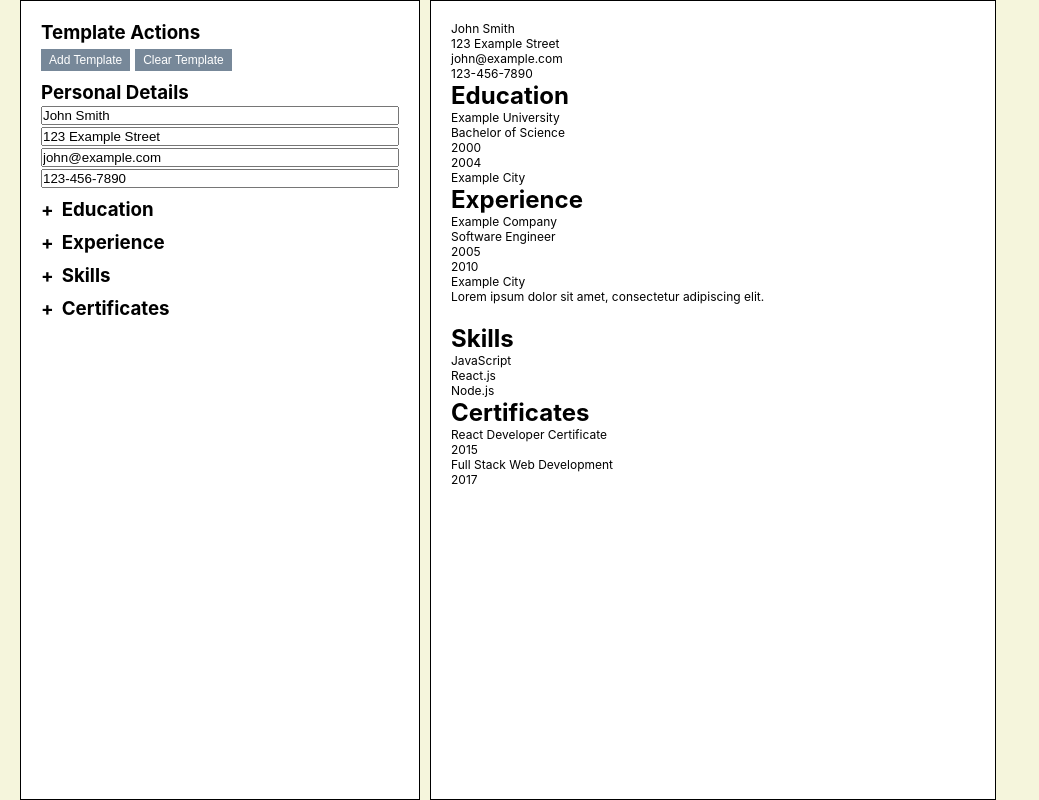
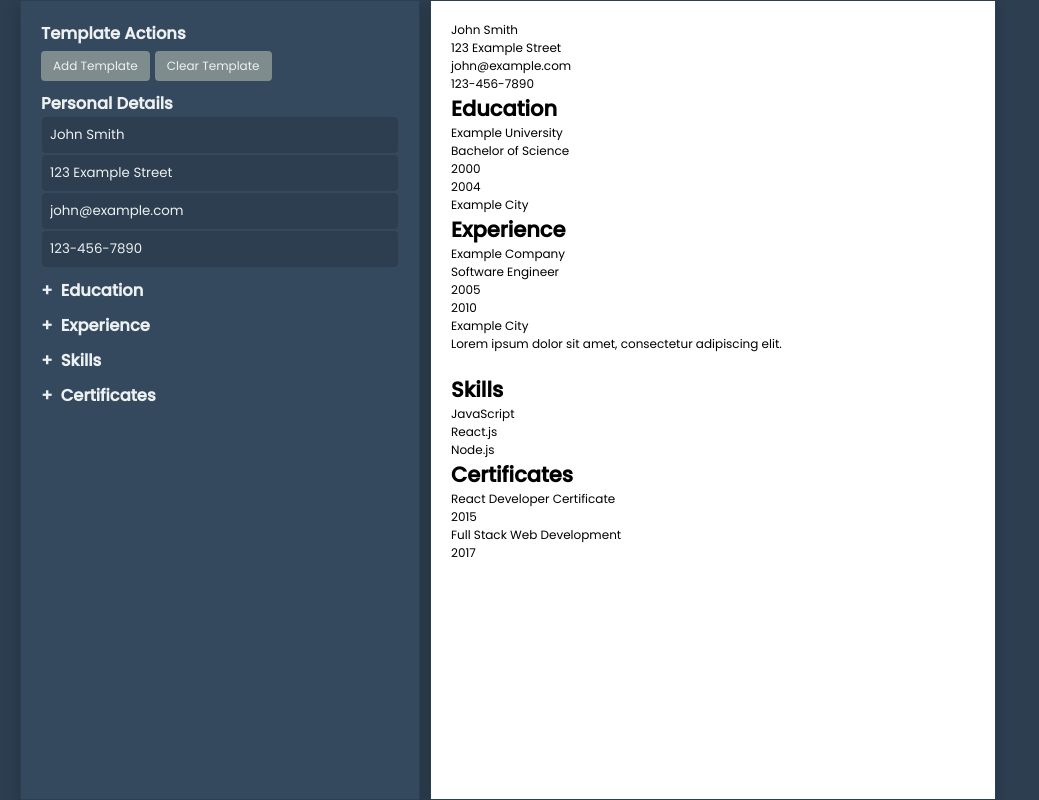
Before and after one commit to ShawnEdgell/CV-Application, a React (Vite) app: page / in a window 1280 px wide. Shown: the whole page, without its empty margins (0-1039 px from the left). Built offline with nearby package versions, Linux system fonts and the light colour scheme; the HTML template or start-up script is replaced by a standard one.

Commit message:
more styling

```diff
--- a/src/App.css
+++ b/src/App.css
@@ -1,7 +1,10 @@
+@import url('https://fonts.googleapis.com/css2?family=Poppins:wght@400;500&display=swap');
+
 * {
   margin: 0;
   padding: 0;
   box-sizing: border-box;
+  font-family: 'Poppins', sans-serif;
 }
 
 body {
@@ -9,7 +12,8 @@ body {
   display: flex;
   align-items: center;
   padding: 20px;
-  background-color: beige;
+  background-color: #2c3e50; /* Dark bluish-gray */
+  font-size: 14px;
 }
 
 p, li {
@@ -25,28 +29,43 @@ p, li {
 .left-side,
 .right-side {
   word-wrap: break-word;
-  background-color: white;
   padding: 20px;
   height: 800px;
-  border: 1px solid black;
+  border: 1px solid #2c3e50;
   overflow-x: scroll;
+  box-shadow: 0px 4px 10px rgba(0, 0, 0, 0.2); /* subtle shadow for depth */
+  transition: box-shadow 0.3s;
+}
+
+.left-side,
+.right-side:hover {
+  box-shadow: 0px 6px 15px rgba(0, 0, 0, 0.2);
 }
 
 .right-side {
   width: calc(800px / 1.4142);
+  background-color: white;
+  color: black;
 }
 
 .left-side {
+  color: #ecf0f1; /* Light font color */
   display: flex;
   flex-direction: column;
   gap: 10px;
   width: 400px;
+  background-color: #34495e; /* Slightly lighter bluish-gray for contrast */
 }
 
 input[type="text"],
 textarea {
   width: 100%;
   box-sizing: border-box;
+  padding: 8px;
+  border-radius: 5px;
+  background-color: #2c3e50;
+  color: #ecf0f1; /* Text color matching the body */
+  border: 1px solid #34495e;
 }
 
 .education-dates,
@@ -56,30 +75,32 @@ textarea {
 }
 
 button {
-  background-color: lightslategray;
-  color: white;
+  background-color: #7f8c8d; /* Dark gray */
+  color: #ecf0f1;
   border: none;
-  padding: 4px 8px;
+  padding: 6px 12px;
   text-align: center;
   text-decoration: none;
   display: inline-block;
   font-size: 12px;
+  border-radius: 4px;
   margin: 5px 5px 0 0;
   cursor: pointer;
+  transition: background-color 0.3s;
 }
 
 button:hover {
-  opacity: 0.9;
+  background-color: #95a5a6; /* Lighter gray on hover */
 }
 
 .section h3 {
   cursor: pointer;
-  transition: background-color 0.3s;
+  transition: background-color 0.3s, color 0.3s;
 }
 
 .section h3:hover {
-  background-color: #f5f5f5; /* light grey background on hover */
-  text-decoration: underline;
+  background-color: #7f8c8d;
+  color: #2c3e50;
 }
 
 .toggle-icon {
@@ -89,9 +110,9 @@ button:hover {
 }
 
 .collapsed .toggle-icon {
-  transform: rotate(0deg); /* '+' icon for collapsed state */
+  transform: rotate(0deg);
 }
 
 .expanded .toggle-icon {
-  transform: rotate(45deg); /* '-' icon for expanded state */
+  transform: rotate(45deg);
 }
--- a/src/App.jsx
+++ b/src/App.jsx
@@ -1,5 +1,6 @@
 import { useState, useEffect } from 'react';
 import './App.css';
+
 
 function App() {
   const defaultTemplate = {
@@ -94,6 +95,8 @@ function App() {
     setPhoneNumber(defaultTemplate.phoneNumber);
     setEducations([...defaultTemplate.educations]);
     setExperiences([...defaultTemplate.experiences]);
+    setSkills([...defaultTemplate.skills]);
+    setCertificates([...defaultTemplate.certificates]);
   };
 
   const clearTemplate = () => {
@@ -103,6 +106,8 @@ function App() {
     setPhoneNumber('');
     setEducations([]);
     setExperiences([]);
+    setSkills([]);
+    setCertificates([]);
   };
 
   const addSkill = () => {
@@ -142,6 +147,8 @@ function App() {
           <button onClick={addTemplate}>Add Template</button>
           <button onClick={clearTemplate}>Clear Template</button>
         </div>
+
+
         <div className="section">
           <h3>Personal Details</h3>
           <input
```
